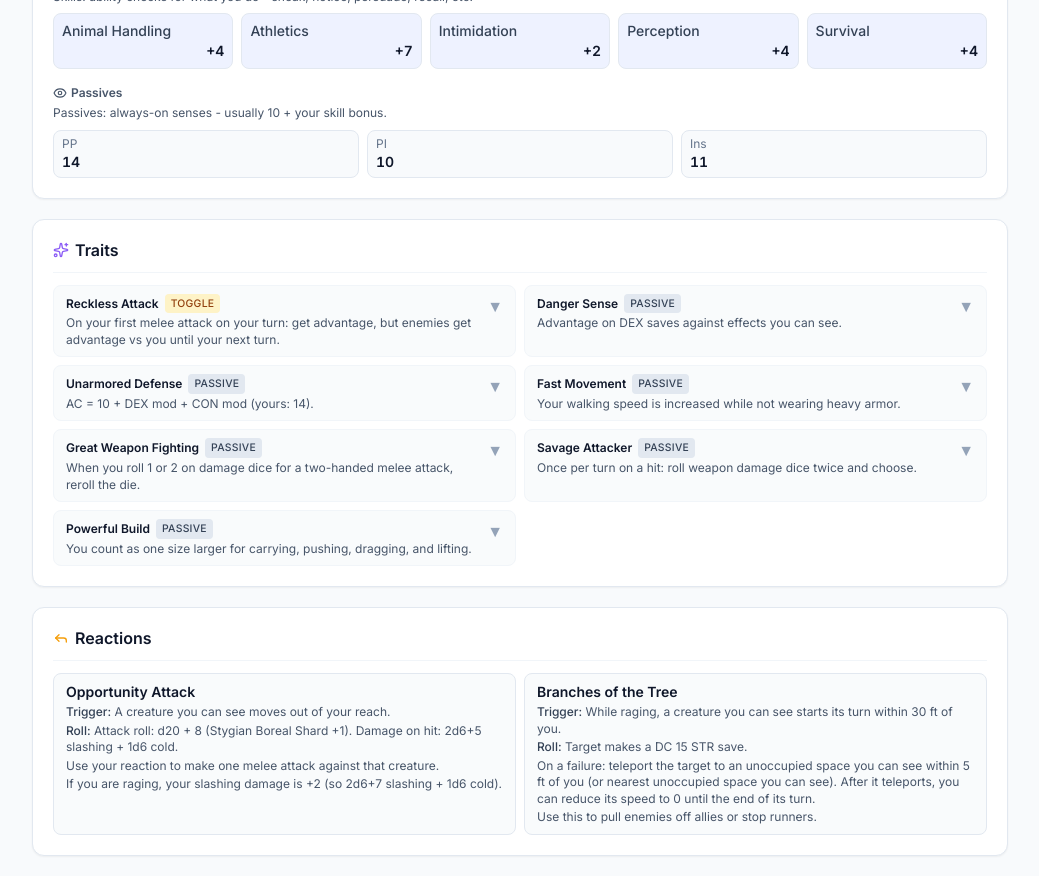
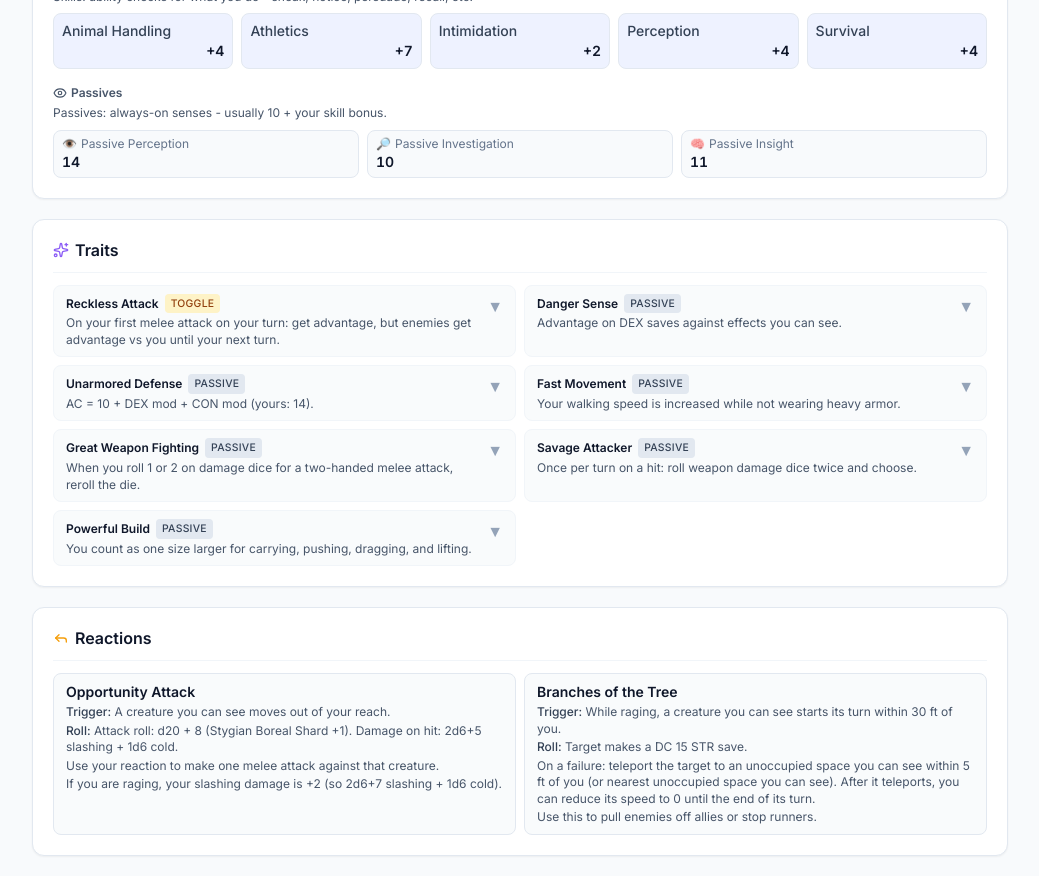
Before and after one commit to TheineAddict/Null-Expected, a React (Vite) app: page /character-sheet-app/aelfwynn in a window 1280 px wide. Shown: the part 1680-2556 px from the top of the page, without its empty margins (120-1159 px from the left). Built offline with nearby package versions, Linux system fonts and the light colour scheme.

Commit message:
Enhance AbilitySavesSkillsSection by updating passive skill labels to include descriptive titles and icons for improved clarity and user experience.

```diff
--- a/src/apps/character-sheet/components/AbilitySavesSkillsSection.tsx
+++ b/src/apps/character-sheet/components/AbilitySavesSkillsSection.tsx
@@ -96,20 +96,29 @@ export const AbilitySavesSkillsSection: React.FC<AbilitySavesSkillsSectionProps>
           </h3>
           <p className={`${bodyTextClass} mb-2`}>Passives: always-on senses - usually 10 + your skill bonus.</p>
           <div className="grid grid-cols-3 gap-2">
-            <div className="h-12 rounded-lg border border-slate-200 bg-slate-50 px-2 flex flex-col justify-center">
-              <span className="text-xs text-slate-500">PP</span>
+            <div className="h-12 rounded-lg border border-slate-200 bg-slate-50 px-2 flex flex-col justify-center min-w-0">
+              <span className="text-xs text-slate-500 truncate flex items-center gap-1 min-w-0" title="Passive Perception">
+                <span aria-hidden className="shrink-0">👁️</span>
+                <span className="truncate">Passive Perception</span>
+              </span>
               <span className="tabular-nums font-semibold text-slate-900 text-sm">
                 {perception ? computePassive(perception.modifier) : 10}
               </span>
             </div>
-            <div className="h-12 rounded-lg border border-slate-200 bg-slate-50 px-2 flex flex-col justify-center">
-              <span className="text-xs text-slate-500">PI</span>
+            <div className="h-12 rounded-lg border border-slate-200 bg-slate-50 px-2 flex flex-col justify-center min-w-0">
+              <span className="text-xs text-slate-500 truncate flex items-center gap-1 min-w-0" title="Passive Investigation">
+                <span aria-hidden className="shrink-0">🔎</span>
+                <span className="truncate">Passive Investigation</span>
+              </span>
               <span className="tabular-nums font-semibold text-slate-900 text-sm">
                 {investigation ? computePassive(investigation.modifier) : 10}
               </span>
             </div>
-            <div className="h-12 rounded-lg border border-slate-200 bg-slate-50 px-2 flex flex-col justify-center">
-              <span className="text-xs text-slate-500">Ins</span>
+            <div className="h-12 rounded-lg border border-slate-200 bg-slate-50 px-2 flex flex-col justify-center min-w-0">
+              <span className="text-xs text-slate-500 truncate flex items-center gap-1 min-w-0" title="Passive Insight">
+                <span aria-hidden className="shrink-0">🧠</span>
+                <span className="truncate">Passive Insight</span>
+              </span>
               <span className="tabular-nums font-semibold text-slate-900 text-sm">
                 {insight ? computePassive(insight.modifier) : 10}
               </span>
```
